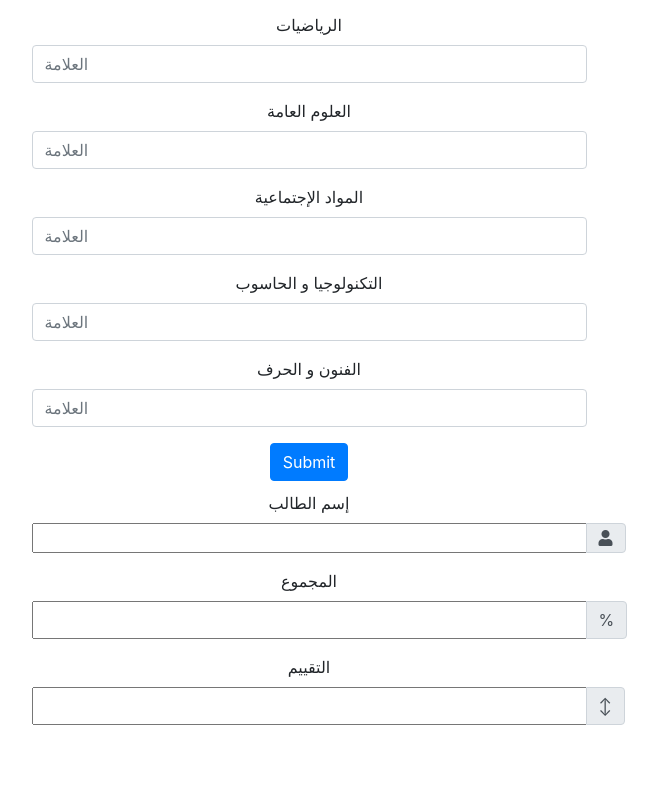
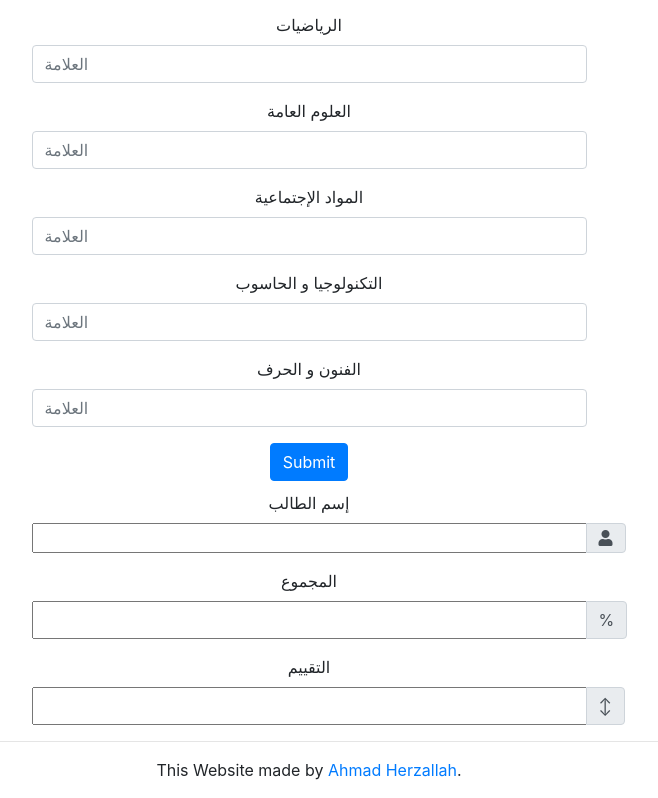
Before and after one commit to AhmadHerzallah/BahrainSchoolSystem, a plain HTML site: page index.html in a window 1280 px wide. Shown: the part 351-1149 px from the top of the page, without its empty margins (331-989 px from the left). Before the commit the page ends 1092 px from the top, so only its background shows below. Drawn offline with nearby package versions, Linux system fonts and the light colour scheme.

Commit message:
Update index.html

```diff
--- a/index.html
+++ b/index.html
@@ -101,6 +101,10 @@
             </form>
         </div>
     </section>
+    <hr>
+    <section class="footer text-center">
+        <p>This Website made by <a href="https://www.facebook.com/AhmadIsCoding">Ahmad Herzallah</a>.</p>
+    </section>
 
 
 </body>
```
